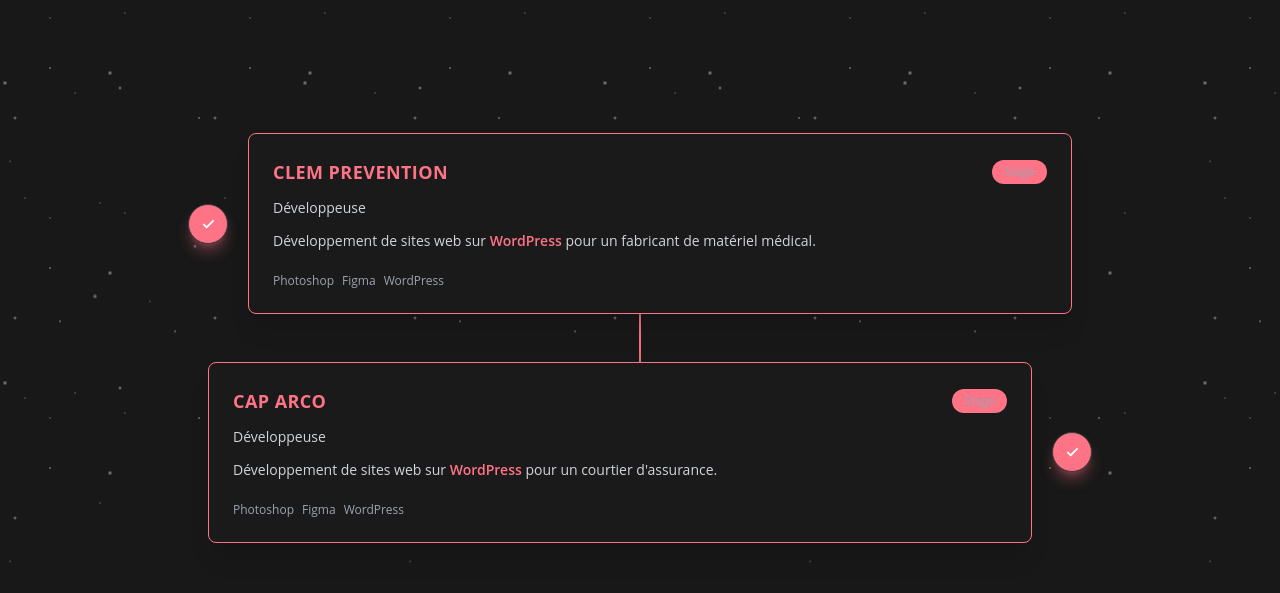
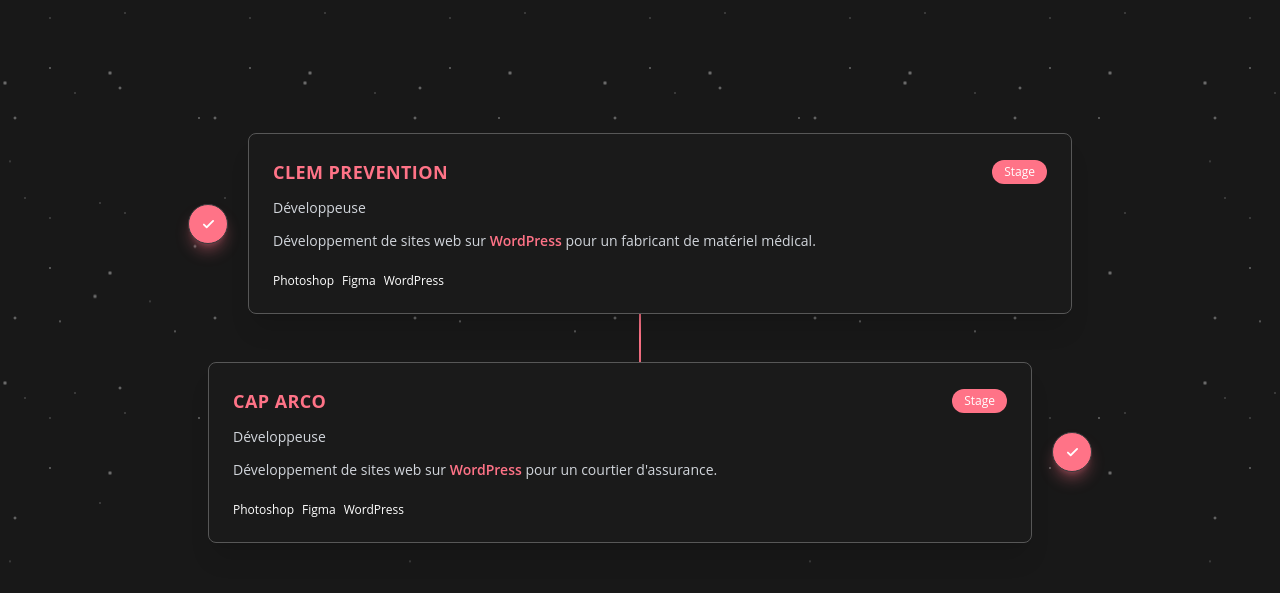
Before and after one commit to IIbey/CV_Marine, a Nuxt app: page / in a window 1280 px wide. Shown: the part 3940-4533 px from the top of the page. Built offline with nearby package versions, Linux system fonts and the light colour scheme.

Commit message:
Modification du composant ExperiencesTimeline : mise à jour des styles CSS pour les cartes de timeline, incluant un changement de la couleur de la bordure et du texte afin d'améliorer la lisibilité et l'esthétique visuelle.

```diff
--- a/components/ExperiencesTimeline.vue
+++ b/components/ExperiencesTimeline.vue
@@ -160,7 +160,7 @@
 /* Améliorations de design */
 .timeline-card {
   background-color: #1A1A1A;
-  border-color: #FF7387;
+  border-color: #575757;
   transition: transform 0.3s ease, box-shadow 0.3s ease;
 }
 
@@ -182,6 +182,6 @@
 }
 
 .timeline-card .text-xs {
-  color: #9ca3af;
+  color: #ffffff;
 }
 </style>
```
